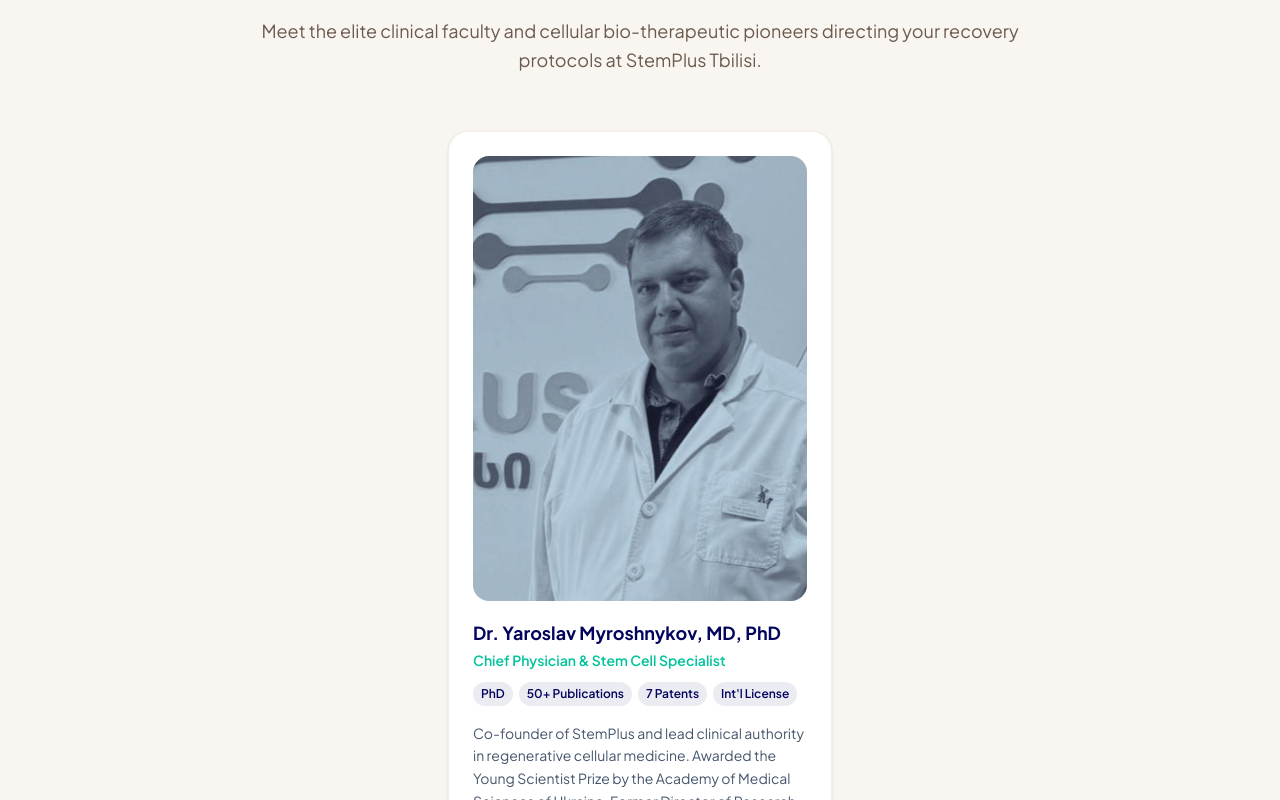
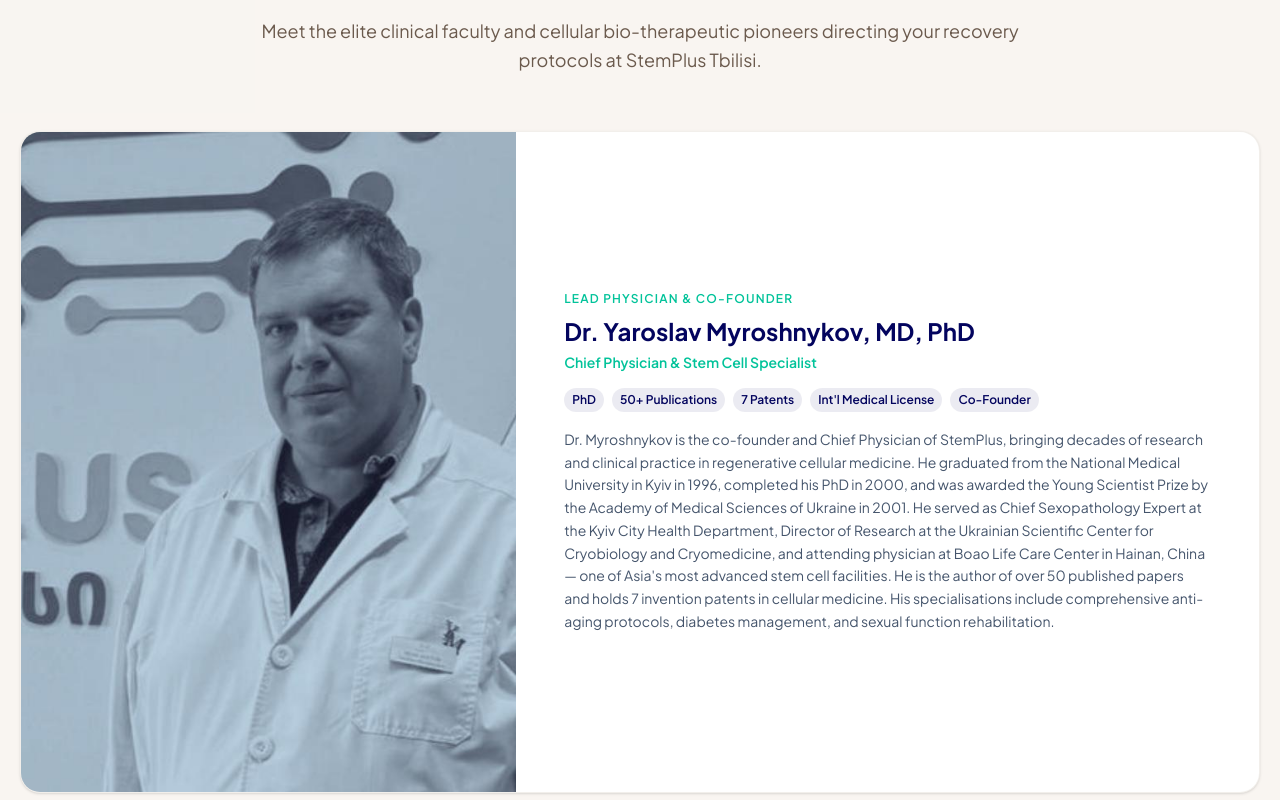
Before and after one commit to newcotelgit/stemplus, a React (Vite) app: page / in a window 1280 px wide. Shown: the part 4460-5260 px from the top of the page. Built offline with nearby package versions, Linux system fonts and the light colour scheme.

Commit message:
Replace lead doctor section with full-width split layout

```diff
--- a/src/pages/Landing.tsx
+++ b/src/pages/Landing.tsx
@@ -1354,26 +1354,32 @@
           </p>
         </div>
 
-        {/* Featured lead doctor — centered single card */}
-        <div className="flex justify-center mb-16">
-          {LEAD_DOCTORS.map((d) => (
-            <article
-              key={d.name}
-              className="bg-white rounded-2xl shadow-sm border border-border/60 p-6 flex flex-col w-full max-w-sm"
-            >
-              <div className="rounded-xl overflow-hidden aspect-[3/4] mb-5 bg-muted">
-                <img
-                  src={d.img}
-                  alt={d.name}
-                  loading="lazy"
-                  decoding="async"
-                  className="w-full h-full object-cover"
-                />
-              </div>
-              <h3 className="text-lg font-bold text-[#03045E] leading-snug">{d.name}</h3>
-              <p className="mt-1 text-sm font-semibold text-[#02C39A]">{d.title}</p>
-              <div className="mt-3 flex flex-wrap gap-1.5">
-                {d.badges.map((b) => (
+        {/* Featured lead doctor — full-width split layout */}
+        <div className="mb-16 w-full bg-white rounded-2xl shadow-sm overflow-hidden border border-border/60">
+          <div className="flex flex-col sm:flex-row">
+            {/* Image — full height on desktop, fixed 300px on mobile */}
+            <div className="sm:w-[40%] h-[300px] sm:h-auto shrink-0 bg-muted">
+              <img
+                src={doctor1}
+                alt="Dr. Yaroslav Myroshnykov"
+                loading="lazy"
+                decoding="async"
+                className="w-full h-full object-cover object-top"
+              />
+            </div>
+            {/* Content */}
+            <div className="sm:w-[60%] p-8 sm:p-12 flex flex-col justify-center">
+              <p className="text-xs font-semibold uppercase tracking-widest text-[#02C39A]">
+                Lead Physician &amp; Co-Founder
+              </p>
+              <h3 className="mt-2 text-2xl font-bold text-[#03045E] leading-snug">
+                Dr. Yaroslav Myroshnykov, MD, PhD
+              </h3>
+              <p className="mt-1 text-sm font-semibold text-[#02C39A]">
+                Chief Physician &amp; Stem Cell Specialist
+              </p>
+              <div className="mt-4 flex flex-wrap gap-2">
+                {["PhD", "50+ Publications", "7 Patents", "Int'l Medical License", "Co-Founder"].map((b) => (
                   <span
                     key={b}
                     className="text-xs font-semibold px-2 py-1 rounded-full"
@@ -1383,9 +1389,11 @@
                   </span>
                 ))}
               </div>
-              <p className="mt-4 text-sm text-slate-600 leading-relaxed flex-1">{d.bio}</p>
-            </article>
-          ))}
+              <p className="mt-4 text-sm text-slate-600 leading-relaxed">
+                Dr. Myroshnykov is the co-founder and Chief Physician of StemPlus, bringing decades of research and clinical practice in regenerative cellular medicine. He graduated from the National Medical University in Kyiv in 1996, completed his PhD in 2000, and was awarded the Young Scientist Prize by the Academy of Medical Sciences of Ukraine in 2001. He served as Chief Sexopathology Expert at the Kyiv City Health Department, Director of Research at the Ukrainian Scientific Center for Cryobiology and Cryomedicine, and attending physician at Boao Life Care Center in Hainan, China — one of Asia's most advanced stem cell facilities. He is the author of over 50 published papers and holds 7 invention patents in cellular medicine. His specialisations include comprehensive anti-aging protocols, diabetes management, and sexual function rehabilitation.
+              </p>
+            </div>
+          </div>
         </div>
 
         {/* Divider + subheading */}
```
